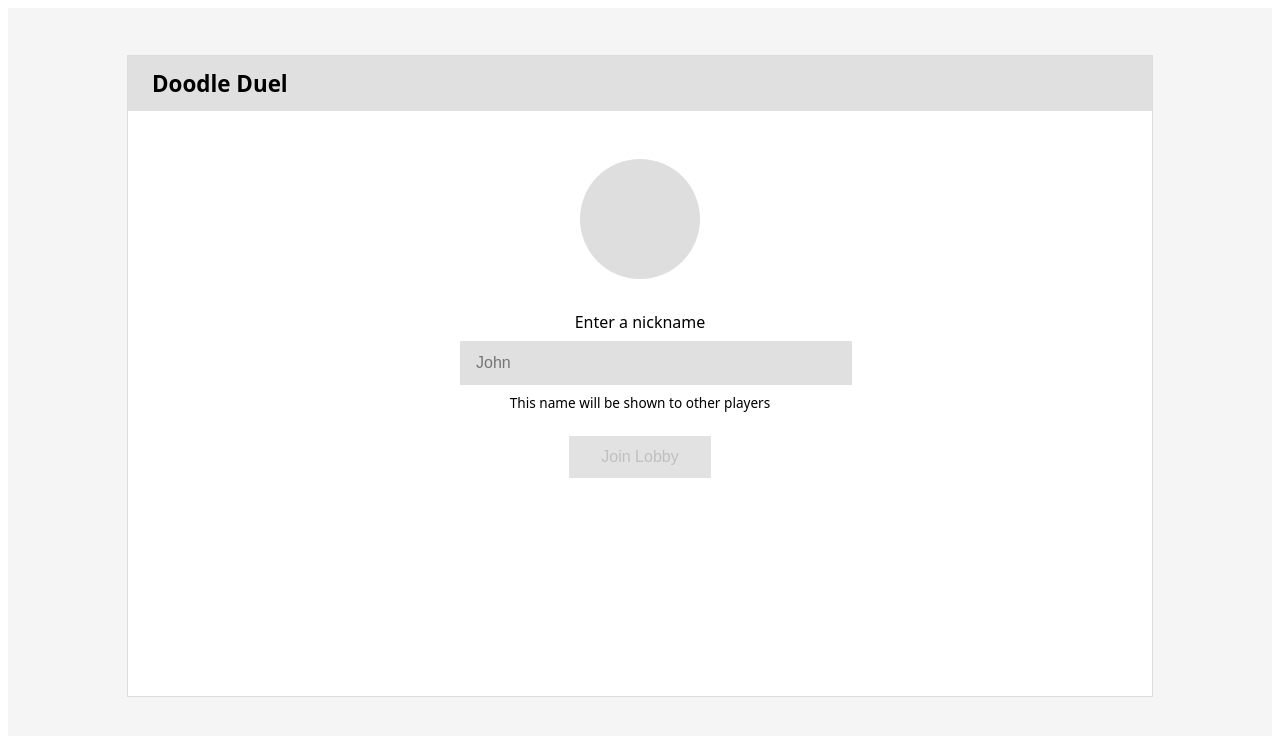
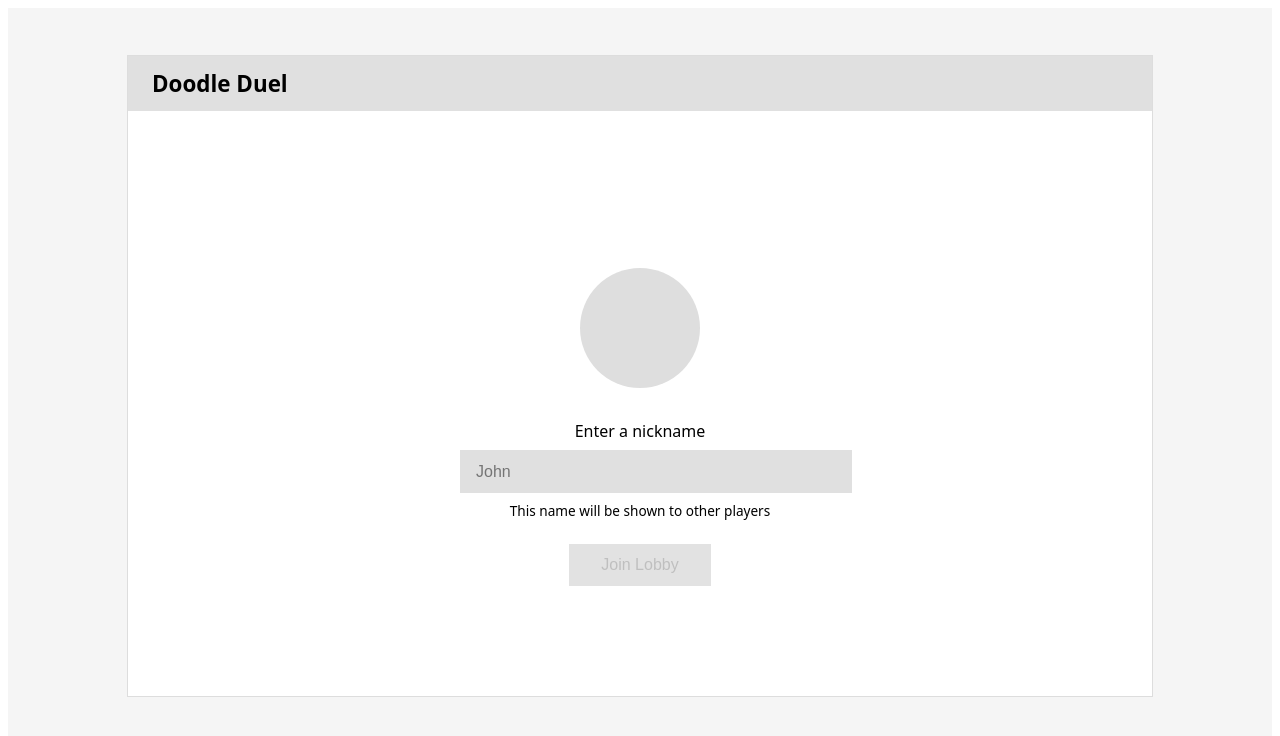
Before and after one commit to lswinny/doodle-duel-FE, a React (Vite) app: page / in a window 1280 px wide. Shown: the top 736 px of the page. Built offline with nearby package versions, Linux system fonts and the light colour scheme; no server answers.

Commit message:
update CSS to centre content within the screens

```diff
--- a/src/styles.css
+++ b/src/styles.css
@@ -33,6 +33,10 @@
   display: flex;
   flex-direction: column;
   align-items: center;
+  justify-content: center;
+  height: 100%;            /* Needed for vertical centering */
+  box-sizing: border-box;
+  text-align: center;
 }
 
 .avatar-circle {
```
